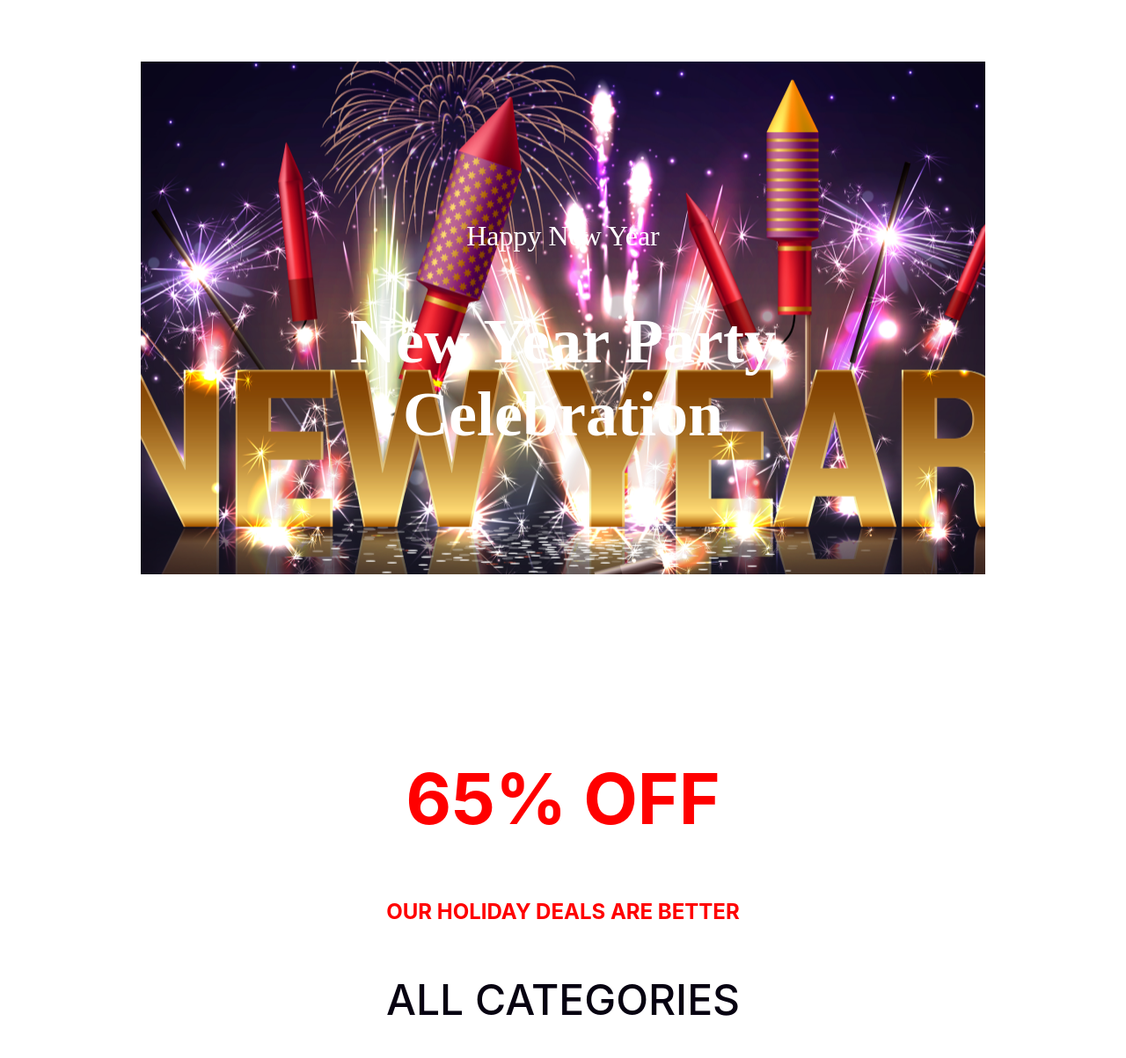
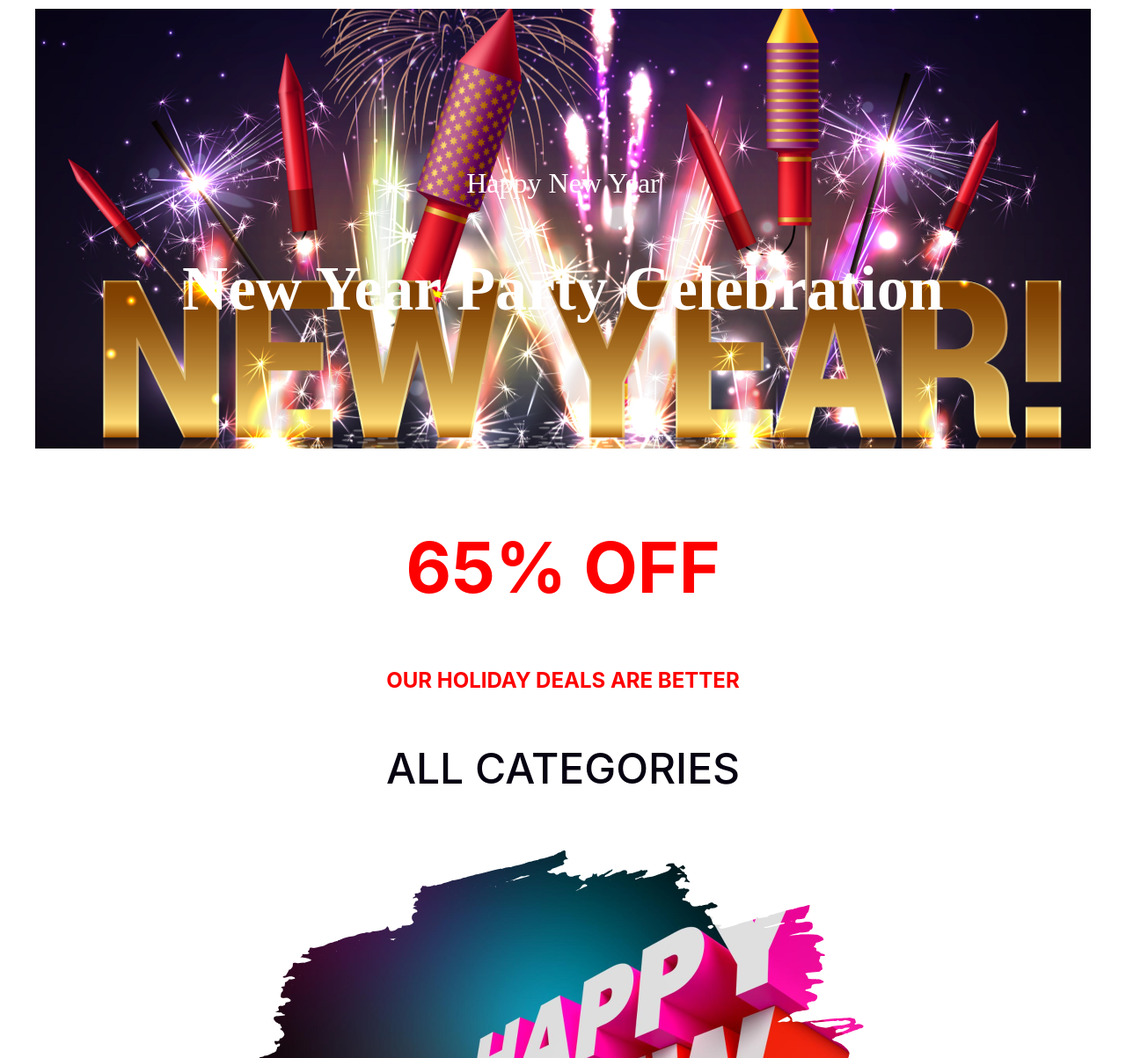
Before and after one commit to mdolidehasan/New-Year-New-Mission, a plain HTML site: page index.html in a window 1280 px wide. Shown: the top 1203 px of the page at 88% size. Drawn offline with Linux system fonts and the light colour scheme.

Commit message:
commiting start

```diff
--- a/styles/new.css
+++ b/styles/new.css
@@ -17,11 +17,11 @@
 }
 
 .Heading {
-    padding: 60px 120px;
+
 }
 
 .main {
-    padding: 60px 120px;
+
 }
 
 .hd1 {
@@ -30,7 +30,8 @@
 }
 
 .head1 {
-    color: #FFF;
+    color: white;
+    font-size: medium;
     text-align: center;
     font-family: Merriweather;
     font-size: 32px;
@@ -60,7 +61,7 @@
     color: #F00;
     font-family: Inter;
     font-size: 24px;
-    margin-bottom: ;
+
 }
 
 .Banner {
@@ -248,7 +249,7 @@
     color: #F00;
 }
 
-.top {}
+
 
 .img-con-1 {
     display: flex;
@@ -266,7 +267,7 @@
     left: 150px;
 }
 
-.p2 {}
+
 
 .p3 {
     position: relative;
```
Also changed, not shown: index.html (+1 -1 lines).
